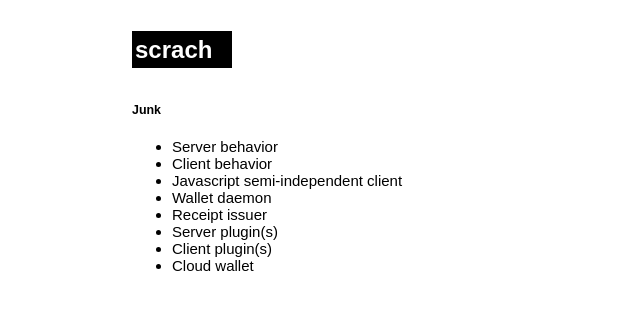
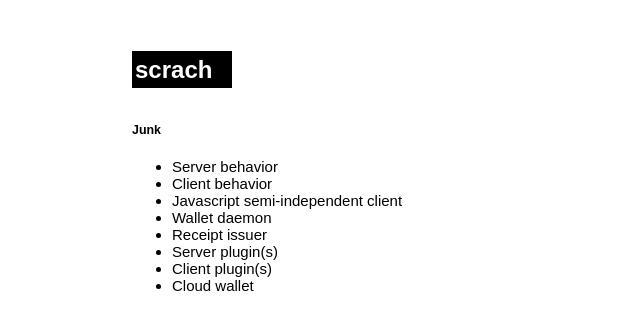
Before and after one commit to erikpukinskis/direct-monetization-static, a Jekyll site: the page built from junk.markdown, in a window 1280 px wide. Shown: the top 330 px of the page, without its empty margins (0-640 px from the left). Built offline with Jekyll 4.4.1, drawn with Linux system fonts in a browser that asks for light colours.

Commit message:
extra space above header on landing page

```diff
--- a/_layouts/page.html
+++ b/_layouts/page.html
@@ -1,7 +1,7 @@
 ---
 layout: default
 ---
-<header>
+<header class="extra-space">
   <a class="text" href="/consumer.html">
     {{ page.title }}
   </a>
--- a/_sass/master.scss
+++ b/_sass/master.scss
@@ -10,6 +10,10 @@ header {
   font-family: $heading-font;
   line-height: 20px;
   margin: 40px 0;
+
+  &.extra-space {
+    margin-top: 60px;
+  }
 
   .text {
     background: $block-color;
```
